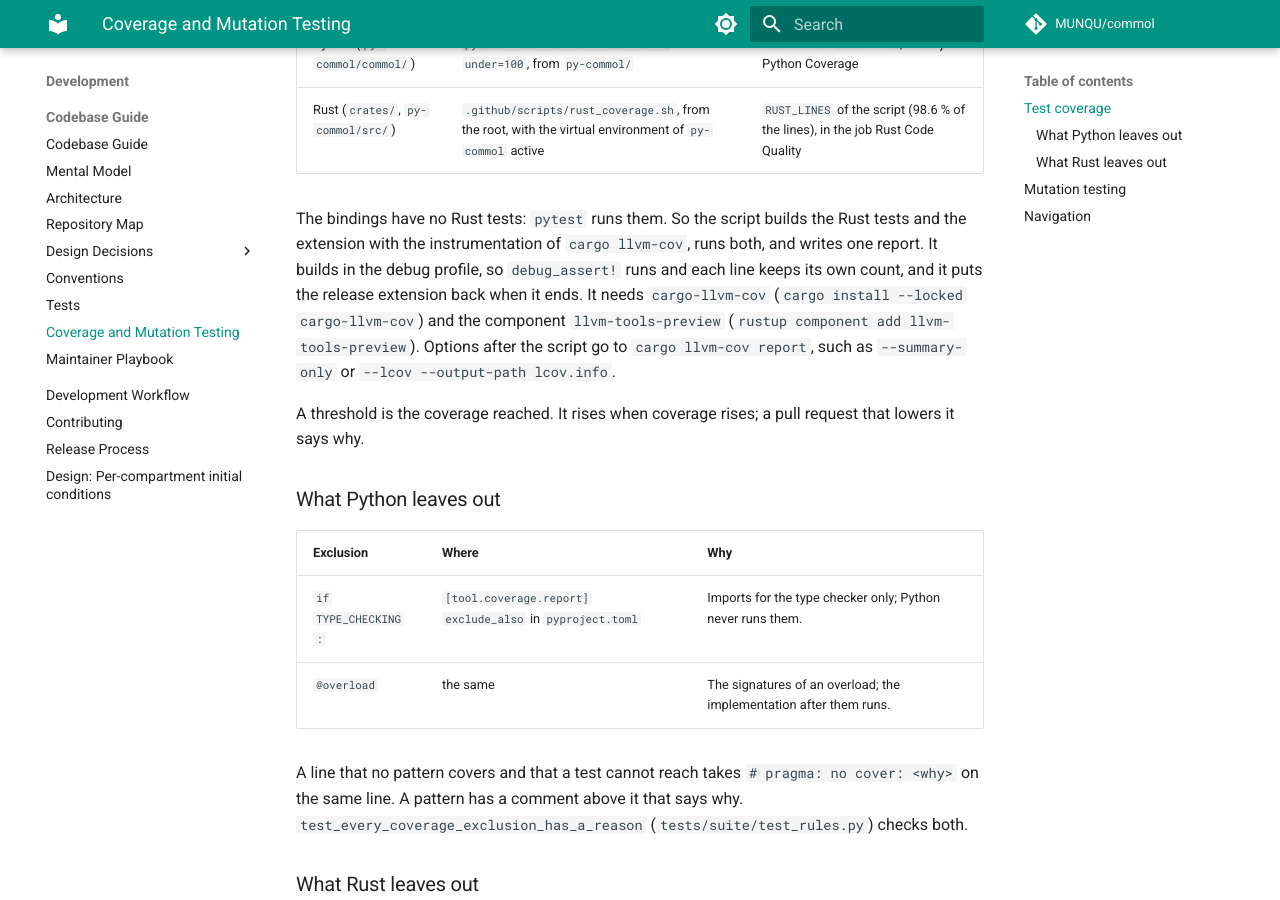
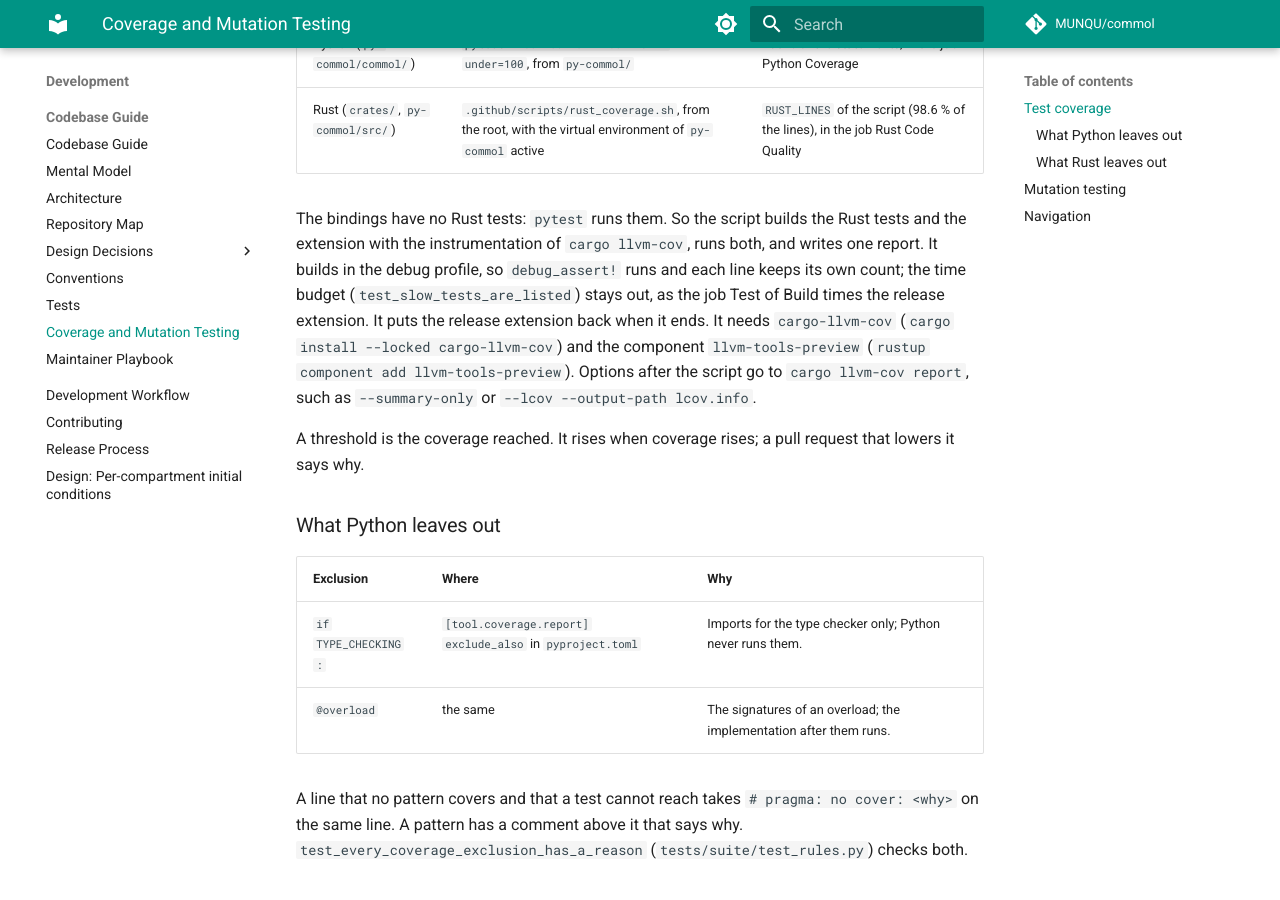
Before and after one commit to MUNQU/commol, an MkDocs documentation site: the page built from docs/codebase/coverage.md, in a window 1280 px wide and 900 px high, scrolled down 529 px. Built offline with MkDocs 1.6.1 and Material for MkDocs 9.7.7, drawn with Linux system fonts in a browser that asks for light colours; comment, search, counter and statistics services are not loaded; the version menu is left out.

Commit message:
ci(coverage): leave the time budget out of the run on the debug extension

```diff
--- a/docs/codebase/coverage.md
+++ b/docs/codebase/coverage.md
@@ -22,8 +22,9 @@ input reaches is removed, not tested.
 The bindings have no Rust tests: `pytest` runs them. So the script builds the
 Rust tests and the extension with the instrumentation of `cargo llvm-cov`,
 runs both, and writes one report. It builds in the debug profile, so
-`debug_assert!` runs and each line keeps its own count, and it puts the
-release extension back when it ends. It needs `cargo-llvm-cov`
+`debug_assert!` runs and each line keeps its own count; the time budget
+(`test_slow_tests_are_listed`) stays out, as the job Test of Build times the
+release extension. It puts the release extension back when it ends. It needs `cargo-llvm-cov`
 (`cargo install --locked cargo-llvm-cov`) and the component
 `llvm-tools-preview` (`rustup component add llvm-tools-preview`). Options
 after the script go to `cargo llvm-cov report`, such as `--summary-only` or
```
Also changed, not shown: 1 other file.
